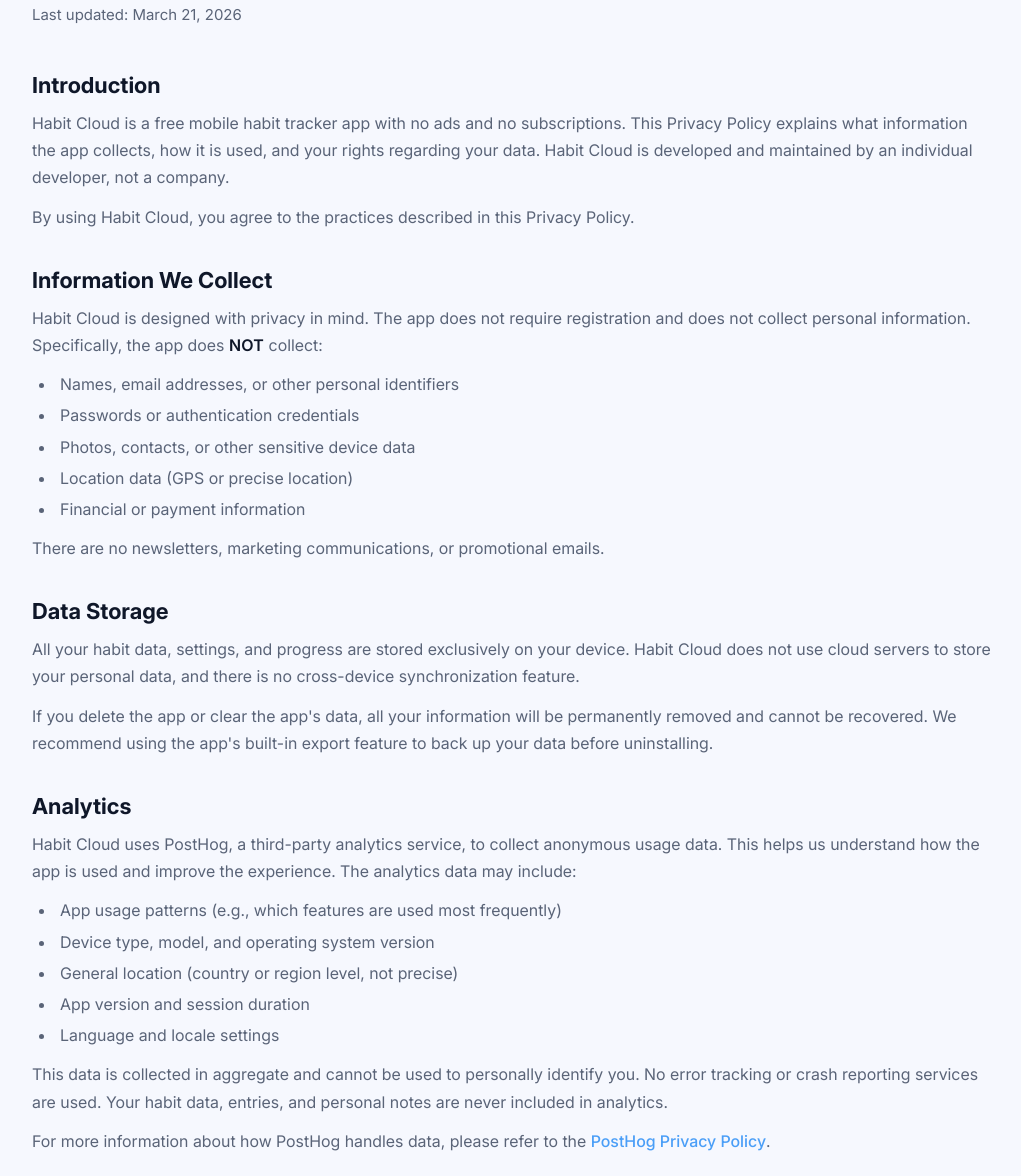
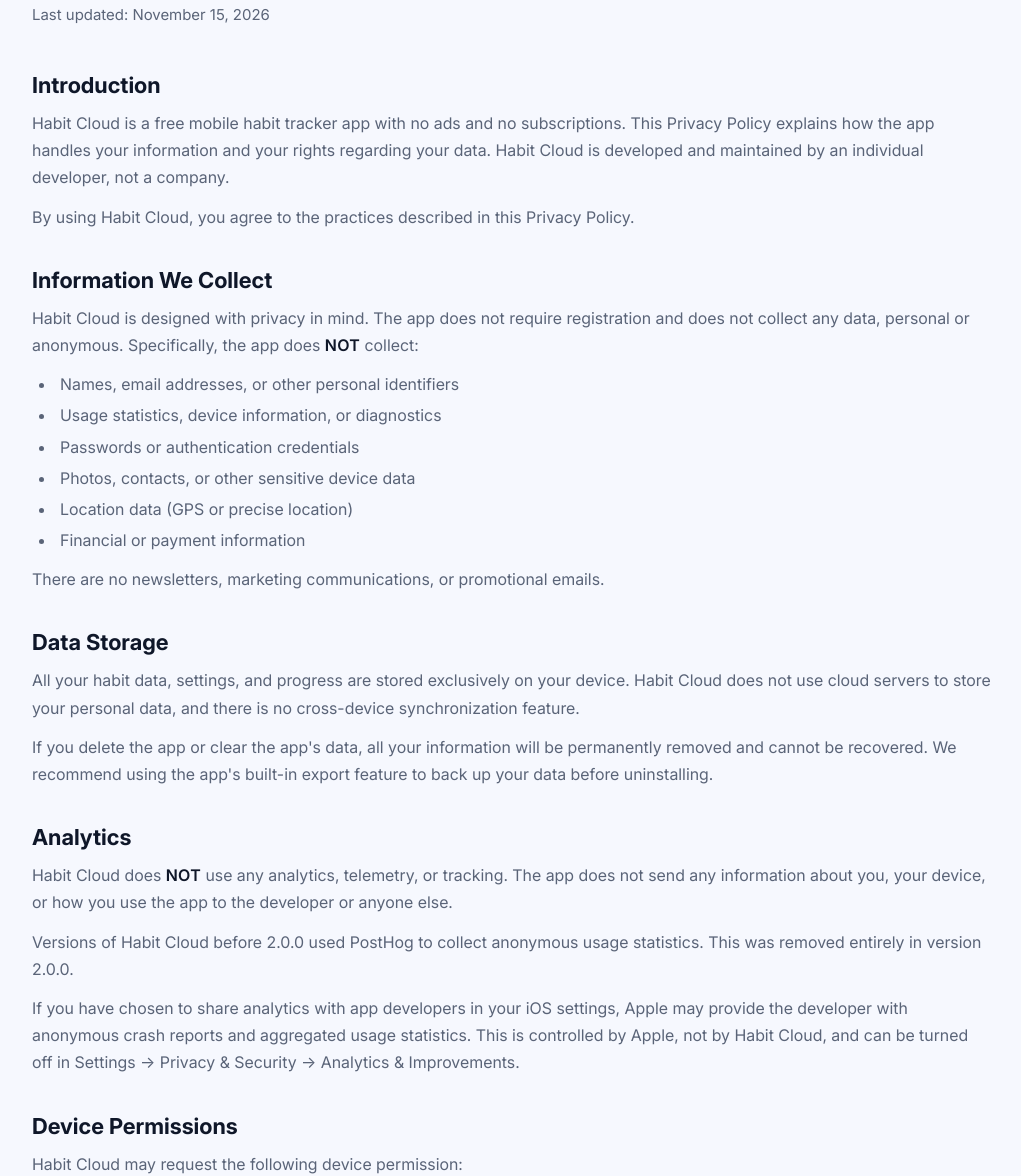
Before and after one commit to deemoor/habit-tracker-website, a plain HTML site: page privacy.html in a window 1280 px wide. Shown: the part 225-1401 px from the top of the page, without its empty margins (128-1149 px from the left). Drawn offline with Linux system fonts and the light colour scheme.

Commit message:
docs: remove analytics from privacy policy and terms

```diff
--- a/privacy.html
+++ b/privacy.html
@@ -53,20 +53,21 @@
         Back to Home
       </a>
       <h1 class="legal_title">Privacy Policy</h1>
-      <p class="legal_updated">Last updated: March 21, 2026</p>
+      <p class="legal_updated">Last updated: November 15, 2026</p>
 
       <div class="legal_body">
         <div class="legal_section">
           <h2 class="legal_heading">Introduction</h2>
-          <p class="legal_text">Habit Cloud is a free mobile habit tracker app with no ads and no subscriptions. This Privacy Policy explains what information the app collects, how it is used, and your rights regarding your data. Habit Cloud is developed and maintained by an individual developer, not a company.</p>
+          <p class="legal_text">Habit Cloud is a free mobile habit tracker app with no ads and no subscriptions. This Privacy Policy explains how the app handles your information and your rights regarding your data. Habit Cloud is developed and maintained by an individual developer, not a company.</p>
           <p class="legal_text">By using Habit Cloud, you agree to the practices described in this Privacy Policy.</p>
         </div>
 
         <div class="legal_section">
           <h2 class="legal_heading">Information We Collect</h2>
-          <p class="legal_text">Habit Cloud is designed with privacy in mind. The app does not require registration and does not collect personal information. Specifically, the app does <span class="legal_not">not</span> collect:</p>
+          <p class="legal_text">Habit Cloud is designed with privacy in mind. The app does not require registration and does not collect any data, personal or anonymous. Specifically, the app does <span class="legal_not">not</span> collect:</p>
           <ul class="legal_list">
             <li class="legal_list-item">Names, email addresses, or other personal identifiers</li>
+            <li class="legal_list-item">Usage statistics, device information, or diagnostics</li>
             <li class="legal_list-item">Passwords or authentication credentials</li>
             <li class="legal_list-item">Photos, contacts, or other sensitive device data</li>
             <li class="legal_list-item">Location data (GPS or precise location)</li>
@@ -83,16 +84,9 @@
 
         <div class="legal_section">
           <h2 class="legal_heading">Analytics</h2>
-          <p class="legal_text">Habit Cloud uses PostHog, a third-party analytics service, to collect anonymous usage data. This helps us understand how the app is used and improve the experience. The analytics data may include:</p>
-          <ul class="legal_list">
-            <li class="legal_list-item">App usage patterns (e.g., which features are used most frequently)</li>
-            <li class="legal_list-item">Device type, model, and operating system version</li>
-            <li class="legal_list-item">General location (country or region level, not precise)</li>
-            <li class="legal_list-item">App version and session duration</li>
-            <li class="legal_list-item">Language and locale settings</li>
-          </ul>
-          <p class="legal_text">This data is collected in aggregate and cannot be used to personally identify you. No error tracking or crash reporting services are used. Your habit data, entries, and personal notes are never included in analytics.</p>
-          <p class="legal_text">For more information about how PostHog handles data, please refer to the <a href="https://posthog.com/privacy" class="legal_link" target="_blank">PostHog Privacy Policy</a>.</p>
+          <p class="legal_text">Habit Cloud does <span class="legal_not">not</span> use any analytics, telemetry, or tracking. The app does not send any information about you, your device, or how you use the app to the developer or anyone else.</p>
+          <p class="legal_text">Versions of Habit Cloud before 2.0.0 used PostHog to collect anonymous usage statistics. This was removed entirely in version 2.0.0.</p>
+          <p class="legal_text">If you have chosen to share analytics with app developers in your iOS settings, Apple may provide the developer with anonymous crash reports and aggregated usage statistics. This is controlled by Apple, not by Habit Cloud, and can be turned off in Settings → Privacy &amp; Security → Analytics &amp; Improvements.</p>
         </div>
 
         <div class="legal_section">
@@ -106,8 +100,9 @@
 
         <div class="legal_section">
           <h2 class="legal_heading">Third-Party Services</h2>
-          <p class="legal_text">The only third-party service integrated into Habit Cloud is PostHog for analytics. The app does <span class="legal_not">not</span> integrate with:</p>
+          <p class="legal_text">Habit Cloud does not use any third-party services. The app does <span class="legal_not">not</span> integrate with:</p>
           <ul class="legal_list">
+            <li class="legal_list-item">Analytics, telemetry, or tracking services</li>
             <li class="legal_list-item">Advertising networks or ad tracking services</li>
             <li class="legal_list-item">Social media platforms or login providers</li>
             <li class="legal_list-item">Data brokers or marketing tools</li>
--- a/sitemap.xml
+++ b/sitemap.xml
@@ -8,13 +8,13 @@
   </url>
   <url>
     <loc>https://habitcloud.org/privacy.html</loc>
-    <lastmod>2026-03-21</lastmod>
+    <lastmod>2026-11-15</lastmod>
     <changefreq>yearly</changefreq>
     <priority>0.3</priority>
   </url>
   <url>
     <loc>https://habitcloud.org/terms.html</loc>
-    <lastmod>2026-03-21</lastmod>
+    <lastmod>2026-11-15</lastmod>
     <changefreq>yearly</changefreq>
     <priority>0.3</priority>
   </url>
```
Also changed, not shown: terms.html (+5 -5 lines).
